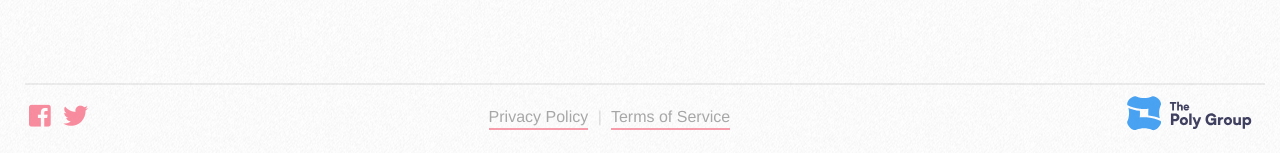
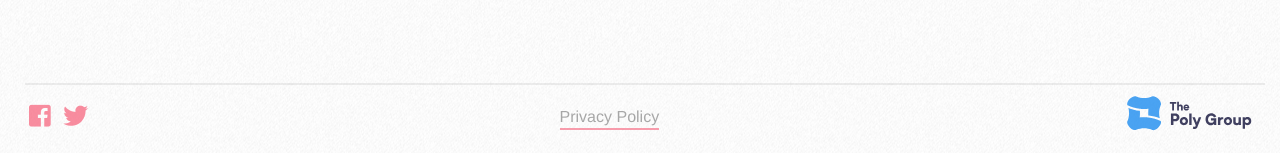
Before and after one commit to polyfen/polyforum, a PHP site: page /index.php in a window 1280 px wide. Shown: the part 2006-2159 px from the top of the page. Run offline with PHP 8.4, Linux system fonts and the light colour scheme; some libraries are stand-ins or nearby versions; some web fonts are replaced.

Commit message:
Footer hotfix

```diff
--- a/sections/footer.php
+++ b/sections/footer.php
@@ -25,7 +25,7 @@
   <div style="clear:both"></div>
 
   <div id="legal">
-    <a onclick="document.getElementById('privacy-policy').className='modal-wrapper d-block';document.documentElement.className='overflow-hidden';" >Privacy Policy</a> <span style="color:#0002;margin:0 5px;">|</span> <a onclick="document.getElementById('terms-of-service').className='modal-wrapper d-block';document.documentElement.className='overflow-hidden';">Terms of Service</a>
+    <a href="https://polyforum.org/privacy.php" target="_blank">Privacy Policy</a>
   </div>
 
 </footer>
```
